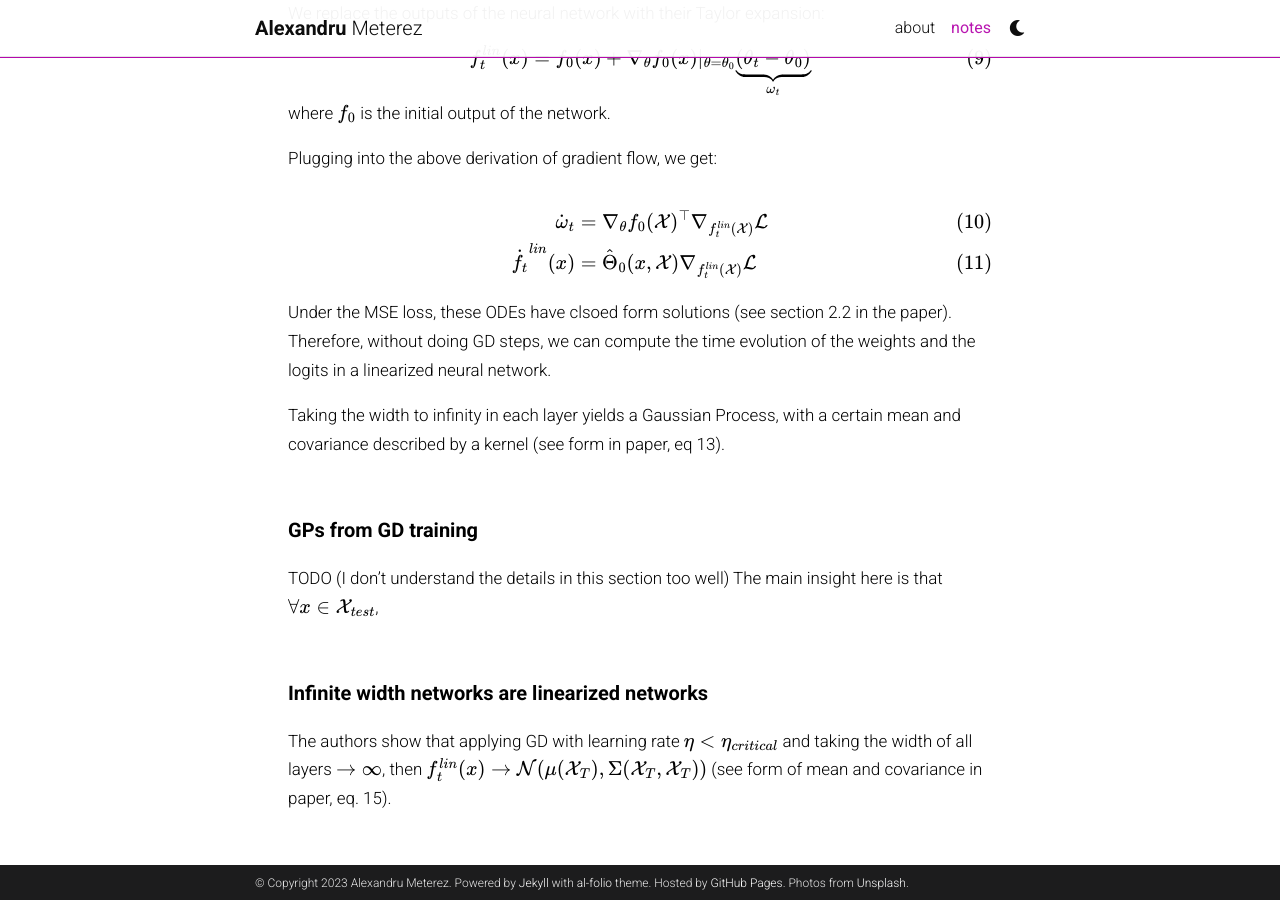
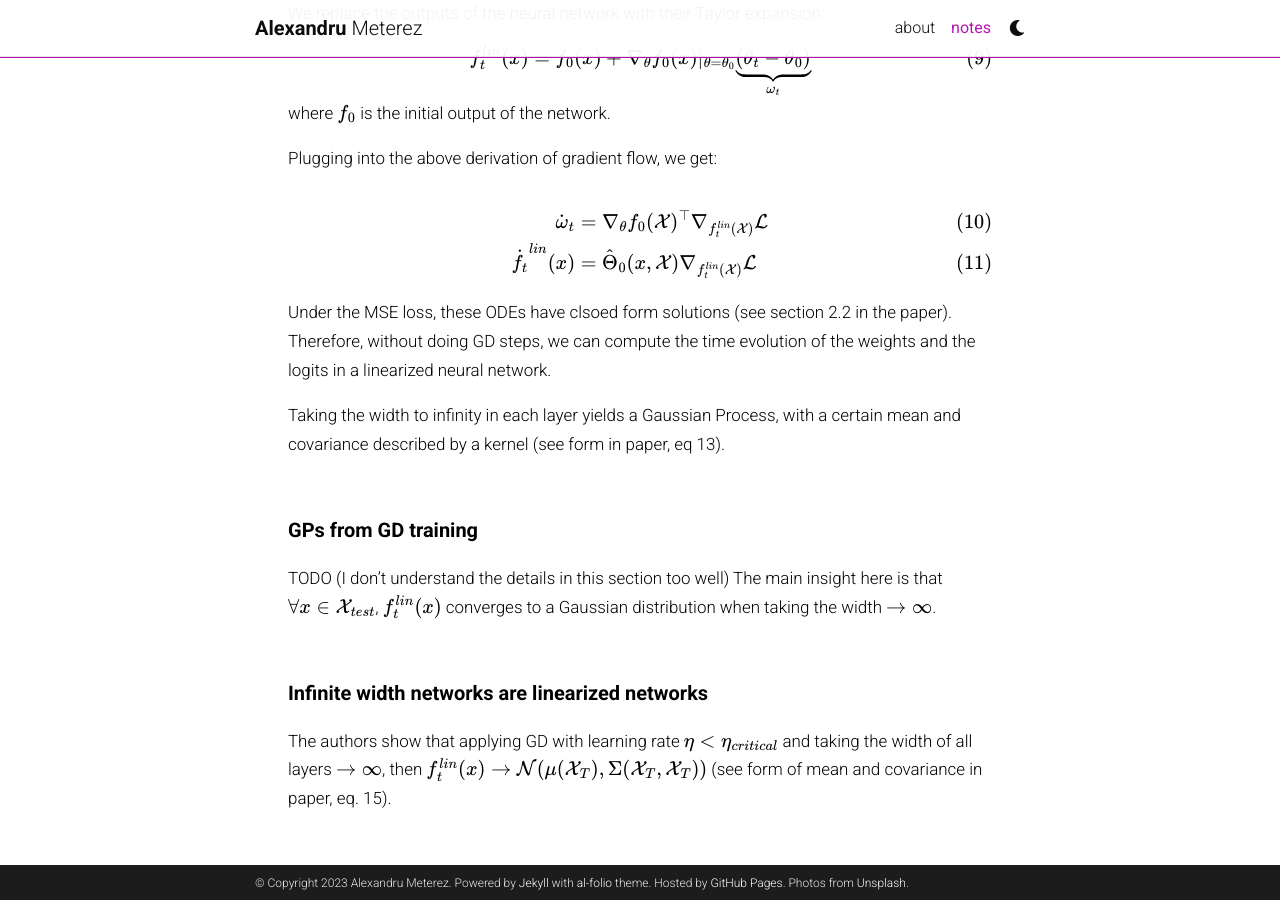
Before and after one commit to alexandrumeterez/old-blog, a Jekyll site: the page built from _posts/2023-02-27-wide-nns-linear-under-gd.md, in a window 1280 px wide and 900 px high, scrolled down 2037 px. Built offline with Jekyll 4.4.1, drawn with Linux system fonts in a browser that asks for light colours; a style sheet for code colours, icons or effects is not loaded.

Commit message:
wide nns

```diff
--- a/_posts/2023-02-27-wide-nns-linear-under-gd.md
+++ b/_posts/2023-02-27-wide-nns-linear-under-gd.md
@@ -94,7 +94,7 @@ Taking the width to infinity in each layer yields a Gaussian Process, with a cer
 
 ### GPs from GD training
 TODO (I don't understand the details in this section too well)
-The main insight here is that $\forall x \in \mathcal{X}_{test}$,
+The main insight here is that $\forall x \in \mathcal{X}_{test}$, $f_t^{lin}(x)$ converges to a Gaussian distribution when taking the width $\to \infty$.
 
 ### Infinite width networks are linearized networks
 The authors show that applying GD with learning rate $\eta < \eta_{critical}$ and taking the width of all layers $\to \infty$, then $f_t^{lin}(x) \to \mathcal{N}(\mu(\mathcal{X}_T), \Sigma(\mathcal{X}_T, \mathcal{X}_T))$ (see form of mean and covariance in paper, eq. 15).
```
